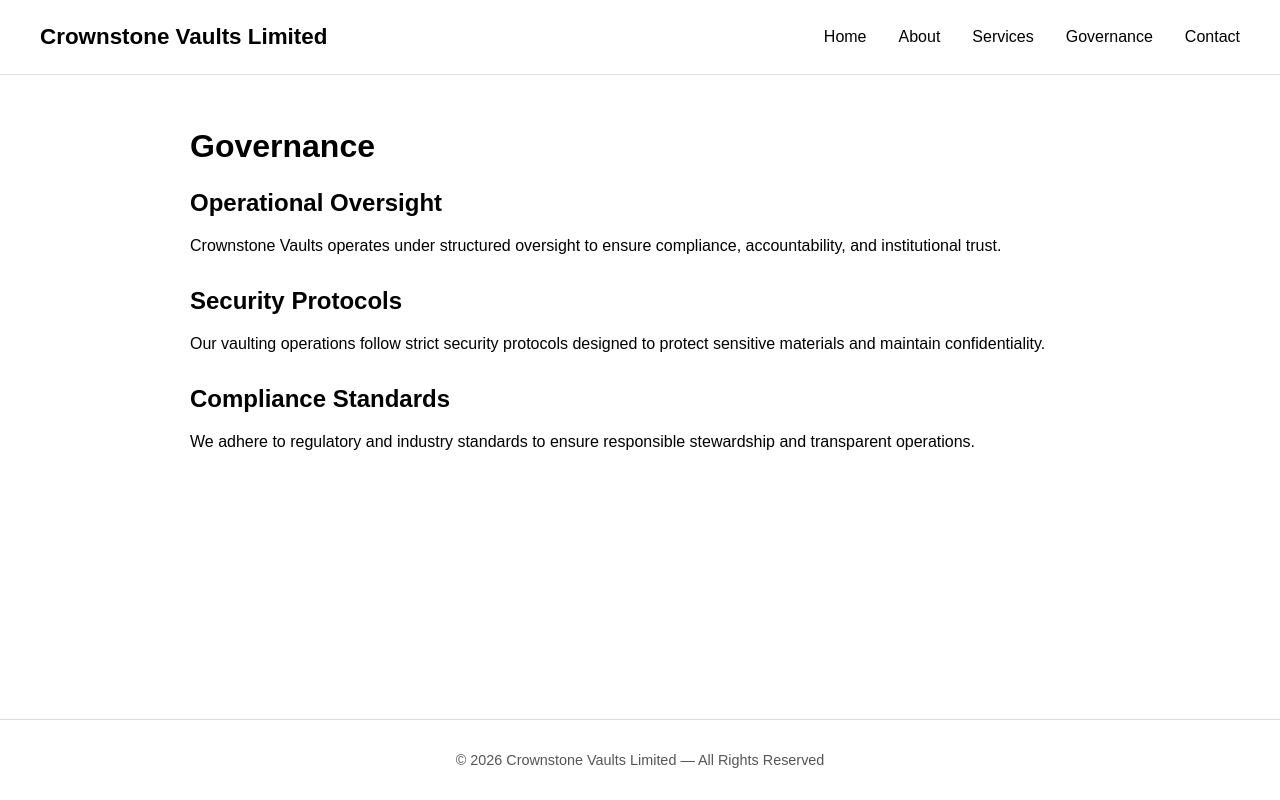
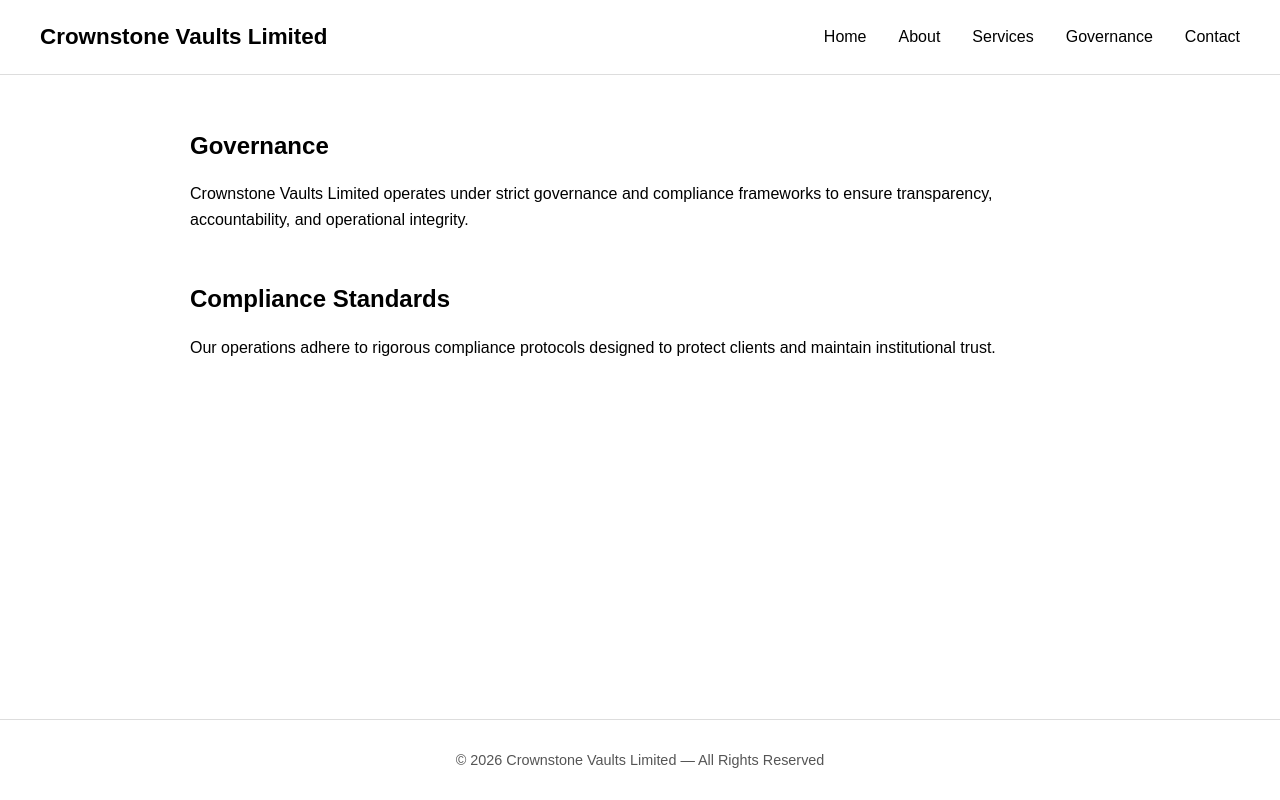
Before and after one commit to soulnlite/crownstone-vaults, a Next.js app: page /governance in a window 1280 px wide. Built offline with nearby package versions, Linux system fonts and the light colour scheme.

Commit message:
Governance Upgrade

```diff
--- a/app/governance/page.tsx
+++ b/app/governance/page.tsx
@@ -1,29 +1,27 @@
 export default function GovernancePage() {
   return (
-    <main style={{ padding: "2rem", maxWidth: "900px", margin: "0 auto" }}>
-      <h1>Governance</h1>
-
-      <section style={{ marginTop: "1.5rem" }}>
-        <h2>Operational Oversight</h2>
+    <main
+      style={{
+        padding: "2rem",
+        maxWidth: "900px",
+        margin: "0 auto",
+        lineHeight: 1.6,
+      }}
+    >
+      <section style={{ marginBottom: "3rem" }}>
+        <h1 style={{ marginBottom: "1rem" }}>Governance</h1>
         <p>
-          Crownstone Vaults operates under structured oversight to ensure
-          compliance, accountability, and institutional trust.
+          Crownstone Vaults Limited operates under strict governance and
+          compliance frameworks to ensure transparency, accountability, and
+          operational integrity.
         </p>
       </section>
 
-      <section style={{ marginTop: "2rem" }}>
-        <h2>Security Protocols</h2>
+      <section style={{ marginBottom: "3rem" }}>
+        <h2 style={{ marginBottom: "0.5rem" }}>Compliance Standards</h2>
         <p>
-          Our vaulting operations follow strict security protocols designed to
-          protect sensitive materials and maintain confidentiality.
-        </p>
-      </section>
-
-      <section style={{ marginTop: "2rem" }}>
-        <h2>Compliance Standards</h2>
-        <p>
-          We adhere to regulatory and industry standards to ensure responsible
-          stewardship and transparent operations.
+          Our operations adhere to rigorous compliance protocols designed to
+          protect clients and maintain institutional trust.
         </p>
       </section>
     </main>
```
